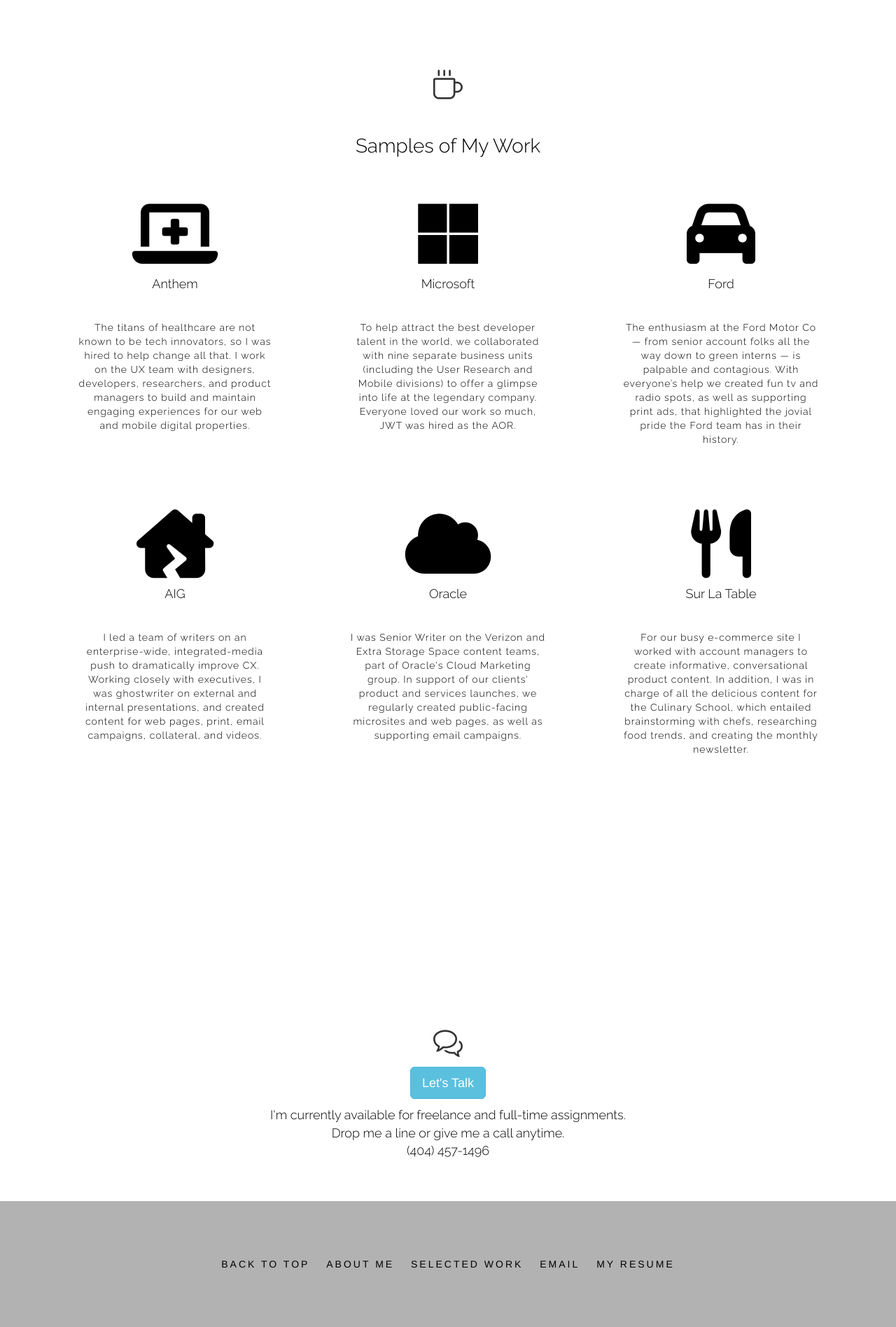
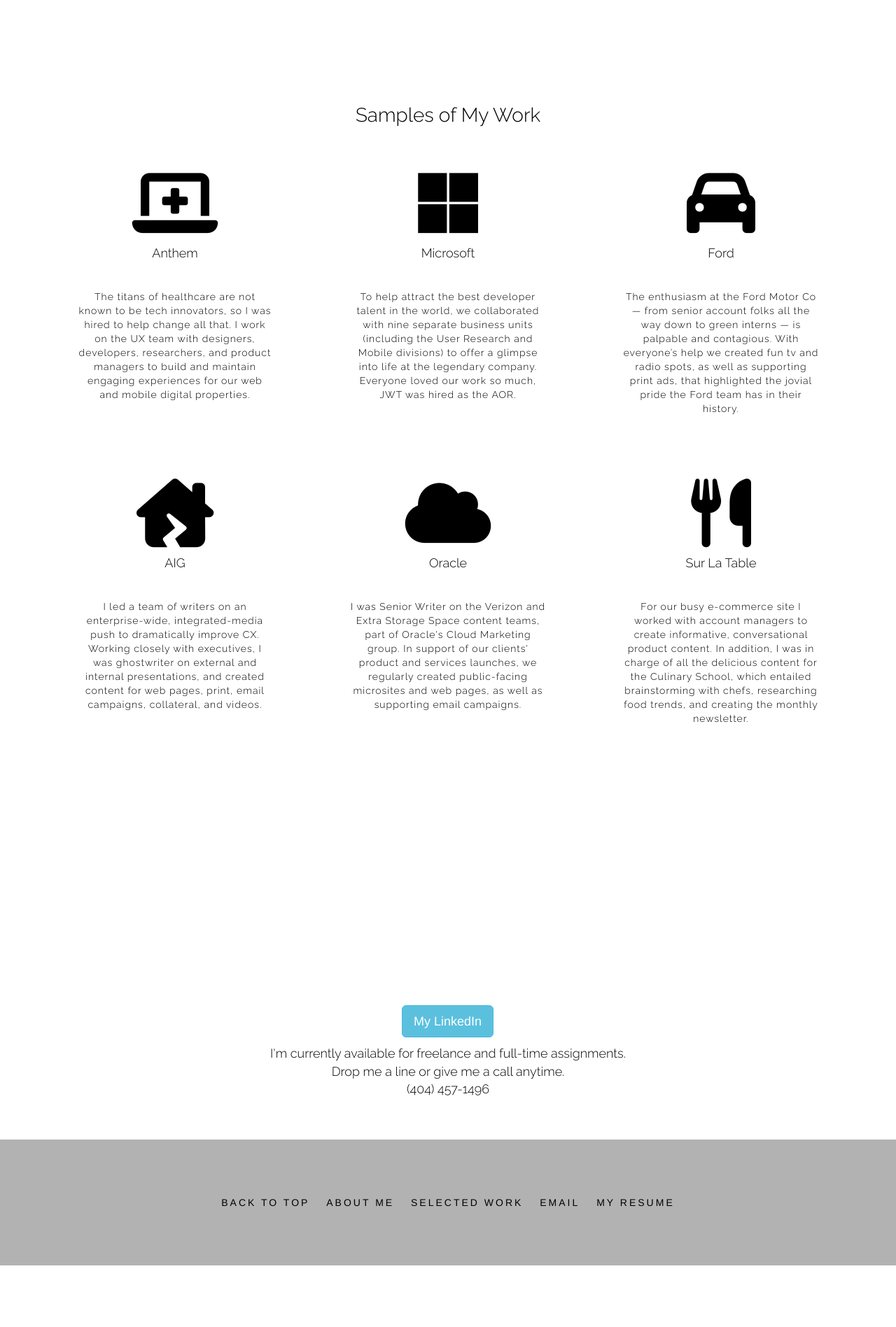
Before and after one commit to gurliaccio/copywriting, a PHP site: page / in a window 1280 px wide. Shown: the part 801-2698 px from the top of the page at 70% size. After the commit the page ends 2610 px from the top, so only its background shows below. Run offline with PHP 8.4, Linux system fonts and the light colour scheme; some libraries are stand-ins or nearby versions; some web fonts are replaced.

Commit message:
Update index.php

```diff
--- a/index.php
+++ b/index.php
@@ -91,7 +91,7 @@
     SERVICE SECTION START
     =========================== -->
         <div id= "aboutme" class="container">
-           <p class="wow bounceInUp" data-wow-duration="8s">I'm a copywriter, content strategist, and UX writer currently fascinated with AI and blockchain, the future of healthcare technology, old stand-up comedy, my electronic drum set, the unreal island of Sardinia, and all the exotic food on Buford Highway.</p>
+           <p class="wow bounceInUp about" data-wow-duration="4s">I'm a copywriter, content strategist, and UX writer currently fascinated with AI and blockchain, the future of healthcare technology, old stand-up comedy, my electronic drum set, the unreal island of Sardinia, and all the exotic food on Buford Highway.</p>
         </div>
 
         <div class="arrow bounce"><i class="fa fa-hand-pointer-o fa-flip-vertical fa-3x" aria-hidden="true"></i></div>
@@ -100,7 +100,7 @@
 
        <div id="services" class="container" style="margin-top:20%;">
         <div style="margin-top: 50px;" class="sectionhead  row wow fadeInUp">
-            <span class="bigicon icon-cup "></span>
+            <!-- <span class="bigicon icon-cup "></span> -->
             <h3 style="margin-top: 50px;color:#000000" >Samples of My Work</h3>
         </div>
         <!-- SERVICE ITEMS START -->
@@ -364,9 +364,9 @@
             </div>
             <!-- Modal End-->
         </div>
-        <!-- SERVICE ITEMS END-->
+        <!--SERVICE ITEMS END-->
     </div>
-    <!-- SERVICE SECTION END -->
+    <!--SERVICE SECTION END-->
 
     <!-- ===========================
     PORTFOLIO SECTION START
@@ -392,20 +392,17 @@
             <span class="button_text">View all items</span>
         </a>
     </div> -->
-    <!-- PORTFOLIO SECTION END -->
+    <!--PORTFOLIO SECTION END-->
 
-    <!-- ===========================
-    TESTIMONIAL SECTION START
-    =========================== -->
+    <!--TESTIMONIAL SECTION START-->
     <div id="testimonials" class="container">
         <div class="sectionhead wow bounceInUp" data-wow-duration="2s">
-            <span class="bigicon icon-bubbles"></span>
-            <!--  <h3>Let's Talk</h3> -->
-             <h5 class="wow animated bounceInUp" data-wow-duration="4s">
-                <a type="button" class="btn btn-info btn-lg wow animated bounceInUp" data-wow-duration="4s" href="https://www.linkedin.com/in/firebad/" target="_blank">Let's Talk</a>
+             <h5 class="wow animated bounceInUp" data-wow-duration="2s">
+                <a type="button" class="btn btn-info btn-lg wow animated rubberBand butts" data-wow-duration="4s" href="https://www.linkedin.com/in/firebad/" target="_blank">My LinkedIn</a>
             <h4>I'm currently available for freelance and full-time assignments.<br>
                 Drop me a line or give me a call anytime.<br>
-                (404) 457-1496</h4>
+                (404) 457-1496
+            </h4>
             <!-- <hr class="separetor"> -->
         </div>
         <!-- TESTIMONIAL SECTIONHEAD END -->
```
